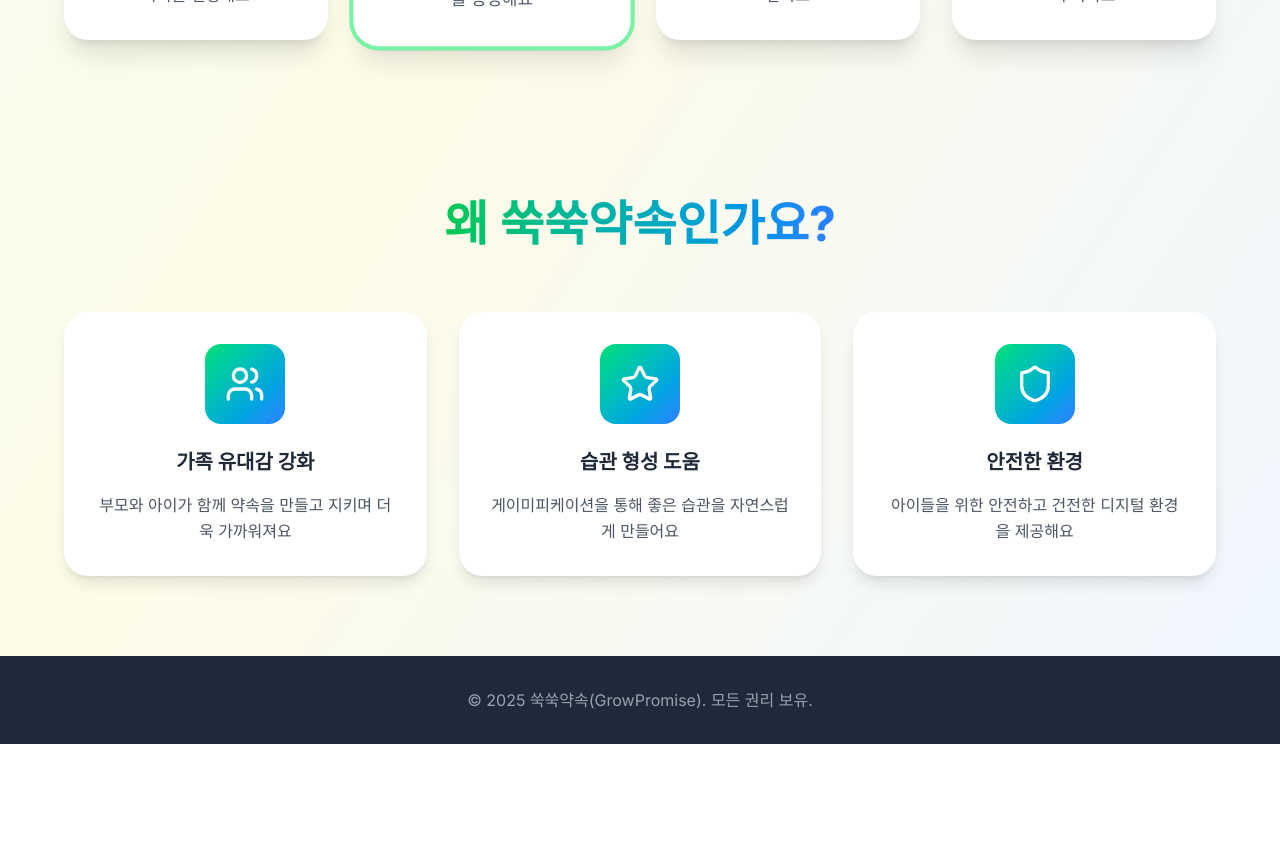
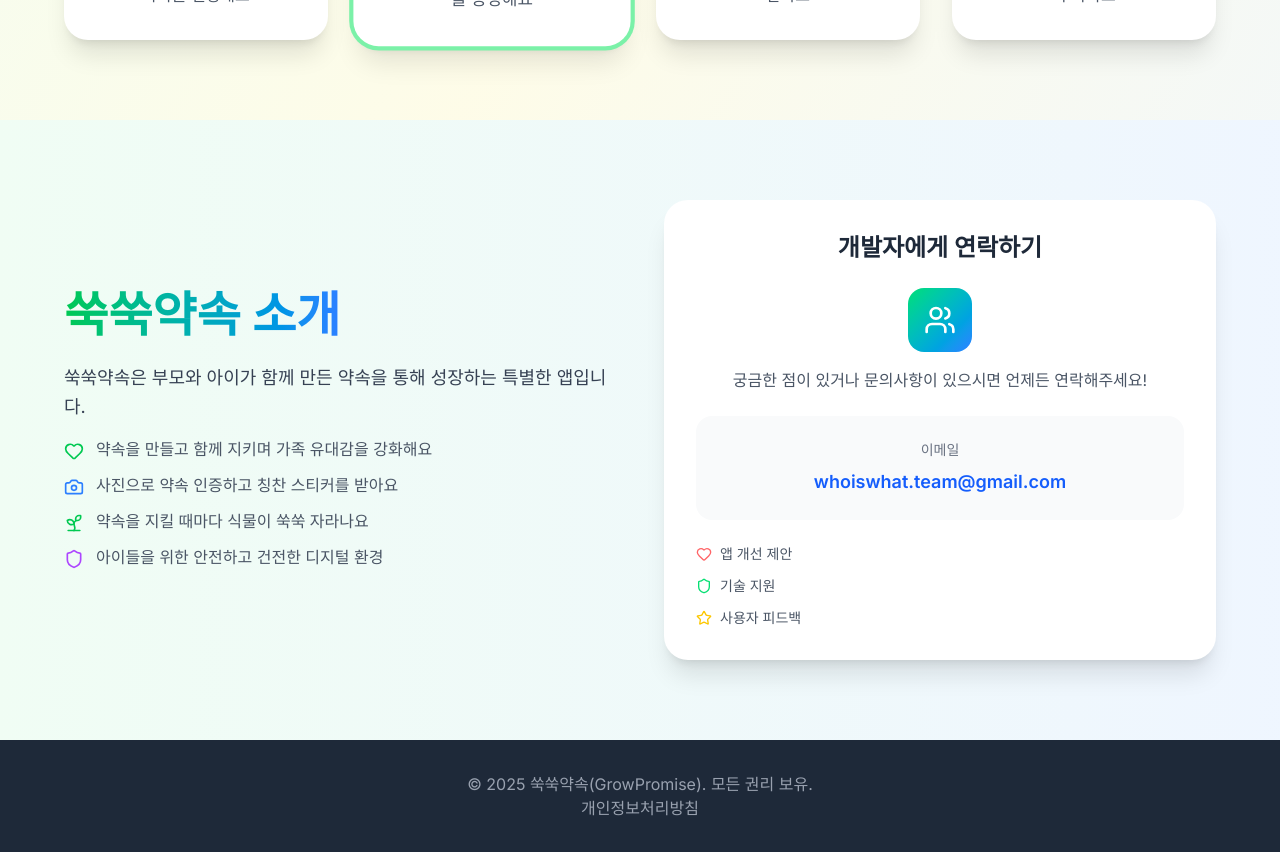
Before and after one commit to ho8ae/whoiswhat, a Next.js app: page /growpromise in a window 1280 px wide. Shown: the part 1200-2052 px from the top of the page. Before the commit the page ends 1944 px from the top, so only its background shows below. Built offline with nearby package versions, Linux system fonts and the light colour scheme.

Commit message:
refactor: 아이콘 변경 및 연락 수단 추가

```diff
--- a/src/app/growpromise/page.tsx
+++ b/src/app/growpromise/page.tsx
@@ -2,6 +2,7 @@
 
 import React, { useState, useEffect } from 'react';
 import { ChevronDown, Heart, Camera, Gift, Sprout, Star, Users, Shield, Download } from 'lucide-react';
+import Image from 'next/image';
 
 export default function GrowPromise() {
   const [isVisible, setIsVisible] = useState(false);
@@ -38,13 +39,13 @@ export default function GrowPromise() {
           {/* App Icon */}
           <div className="mb-8 flex justify-center">
             <div className="w-32 h-32 bg-gradient-to-br from-green-400 to-green-600 rounded-3xl shadow-2xl flex items-center justify-center transform hover:scale-105 transition-transform duration-300">
-              <Sprout className="w-16 h-16 text-white" />
+              <Image src="/icon.png" alt="App Icon" width={200} height={200} className='rounded-2xl' />
             </div>
           </div>
 
           {/* Main Title */}
           <h1 className="text-6xl md:text-7xl font-bold mb-6">
-            <span className="bg-gradient-to-r from-green-500 via-yellow-500 to-blue-500 bg-clip-text text-transparent">
+            <span className="text-green-600">
               쑥쑥약속
             </span>
           </h1>
@@ -110,45 +111,99 @@ export default function GrowPromise() {
         </div>
       </section>
 
+      {/* About & Contact Section */}
+      <section className="py-20 px-4 bg-gradient-to-r from-green-50 to-blue-50">
+        <div className="max-w-6xl mx-auto">
+          <div className="grid md:grid-cols-2 gap-12 items-center">
+            {/* 앱 소개 */}
+            <div className="space-y-6">
+              <h2 className="text-4xl md:text-5xl font-bold text-gray-800">
+                <span className="bg-gradient-to-r from-green-500 to-blue-500 bg-clip-text text-transparent">
+                  쑥쑥약속 소개
+                </span>
+              </h2>
 
+              <div className="space-y-4">
+                <p className="text-lg text-gray-700 leading-relaxed">
+                  쑥쑥약속은 부모와 아이가 함께 만든 약속을 통해 성장하는 특별한 앱입니다.
+                </p>
 
-      {/* Benefits Section */}
-      <section className="py-20 px-4">
-        <div className="max-w-6xl mx-auto">
-          <h2 className="text-4xl md:text-5xl font-bold text-center mb-16 text-gray-800">
-            <span className="bg-gradient-to-r from-green-500 to-blue-500 bg-clip-text text-transparent">
-              왜 쑥쑥약속인가요?
-            </span>
-          </h2>
-
-          <div className="grid md:grid-cols-3 gap-8">
-            {[
-              { icon: Users, title: "가족 유대감 강화", desc: "부모와 아이가 함께 약속을 만들고 지키며 더욱 가까워져요" },
-              { icon: Star, title: "습관 형성 도움", desc: "게이미피케이션을 통해 좋은 습관을 자연스럽게 만들어요" },
-              { icon: Shield, title: "안전한 환경", desc: "아이들을 위한 안전하고 건전한 디지털 환경을 제공해요" }
-            ].map((benefit, index) => (
-              <div key={index} className="text-center p-8 bg-white rounded-3xl shadow-lg hover:shadow-xl transition-shadow duration-300">
-                <div className="mb-6 flex justify-center">
-                  <div className="w-20 h-20 bg-gradient-to-br from-green-400 to-blue-500 rounded-2xl flex items-center justify-center">
-                    <benefit.icon className="w-10 h-10 text-white" />
+                <div className="space-y-3">
+                  <div className="flex items-start">
+                    <Heart className="w-5 h-5 text-green-500 mt-1 mr-3 flex-shrink-0" />
+                    <p className="text-gray-600">약속을 만들고 함께 지키며 가족 유대감을 강화해요</p>
+                  </div>
+                  <div className="flex items-start">
+                    <Camera className="w-5 h-5 text-blue-500 mt-1 mr-3 flex-shrink-0" />
+                    <p className="text-gray-600">사진으로 약속 인증하고 칭찬 스티커를 받아요</p>
+                  </div>
+                  <div className="flex items-start">
+                    <Sprout className="w-5 h-5 text-green-500 mt-1 mr-3 flex-shrink-0" />
+                    <p className="text-gray-600">약속을 지킬 때마다 식물이 쑥쑥 자라나요</p>
+                  </div>
+                  <div className="flex items-start">
+                    <Shield className="w-5 h-5 text-purple-500 mt-1 mr-3 flex-shrink-0" />
+                    <p className="text-gray-600">아이들을 위한 안전하고 건전한 디지털 환경</p>
                   </div>
                 </div>
-                <h3 className="text-xl font-bold text-gray-800 mb-4">{benefit.title}</h3>
-                <p className="text-gray-600 leading-relaxed">{benefit.desc}</p>
               </div>
-            ))}
+            </div>
+
+            {/* 개발자 연락처 */}
+            <div className="bg-white rounded-3xl p-8 shadow-xl">
+              <h3 className="text-2xl font-bold text-gray-800 mb-6 text-center">
+                개발자에게 연락하기
+              </h3>
+
+              <div className="space-y-6">
+                <div className="text-center">
+                  <div className="w-16 h-16 bg-gradient-to-br from-green-400 to-blue-500 rounded-2xl flex items-center justify-center mx-auto mb-4">
+                    <Users className="w-8 h-8 text-white" />
+                  </div>
+                  <p className="text-gray-600 mb-4">
+                    궁금한 점이 있거나 문의사항이 있으시면 언제든 연락해주세요!
+                  </p>
+                </div>
+
+                <div className="bg-gray-50 rounded-2xl p-6 text-center">
+                  <p className="text-sm text-gray-500 mb-2">이메일</p>
+                  <a
+                    href="mailto:whoiswhat.team@gmail.com"
+                    className="text-lg font-semibold text-blue-600 hover:text-blue-700 transition-colors duration-200"
+                  >
+                    whoiswhat.team@gmail.com
+                  </a>
+                </div>
+
+                <div className="space-y-3">
+                  <div className="flex items-center text-gray-600">
+                    <Heart className="w-4 h-4 text-red-400 mr-2" />
+                    <span className="text-sm">앱 개선 제안</span>
+                  </div>
+                  <div className="flex items-center text-gray-600">
+                    <Shield className="w-4 h-4 text-green-400 mr-2" />
+                    <span className="text-sm">기술 지원</span>
+                  </div>
+                  <div className="flex items-center text-gray-600">
+                    <Star className="w-4 h-4 text-yellow-400 mr-2" />
+                    <span className="text-sm">사용자 피드백</span>
+                  </div>
+                </div>
+              </div>
+            </div>
           </div>
         </div>
       </section>
-
-      {/* Contact Section */}
-
 
       {/* Footer */}
       <footer className="py-8 px-4 bg-gray-800 text-center">
         <p className="text-gray-400">
           © 2025 쑥쑥약속(GrowPromise). 모든 권리 보유.
         </p>
+        {/* 개인정보처리방침 Url */}
+        <a href="https://docs.google.com/document/d/1E6In0_c1aaAVHQpOyBLYoPntfVRa6lN3SGfV3dCZ_0k/edit?usp=sharing" className="text-gray-400 hover:text-gray-200 transition-colors duration-200">
+          개인정보처리방침
+        </a>
       </footer>
     </div>
   );
```
Also changed, not shown: public/icon.png (added).
